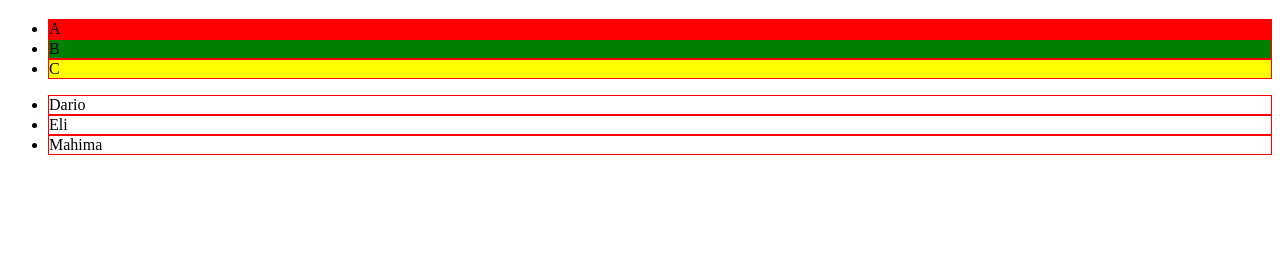
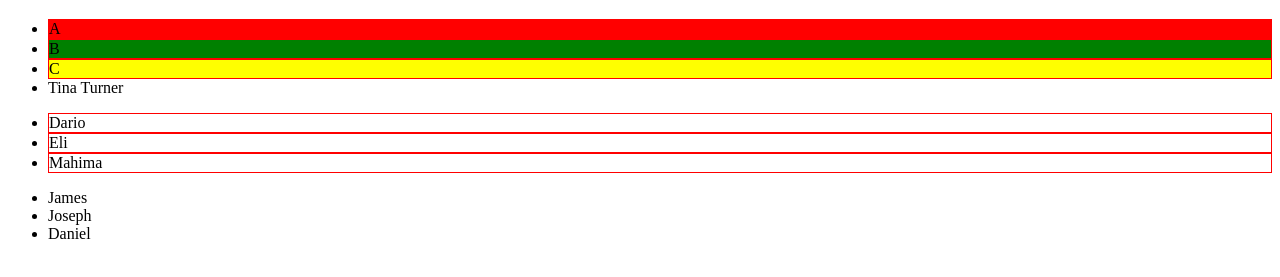
Before and after one commit to JamesBlocker/js_DOM-1-29-18, a plain HTML site: page index.html in a window 1280 px wide. Shown: the part 61-338 px from the top of the page. Drawn offline with Linux system fonts and the light colour scheme.

Commit message:
add loop to create li's with student names

```diff
--- a/index.html
+++ b/index.html
@@ -13,7 +13,7 @@
 </head>
 <body>
     <h1 id="title-page">My Favorite Bands</h1>
-    <ul>
+    <ul id="the-bands">
         <li>The Beatles</li>
         <li id="secondBand">The Kinks</li>
         <li>The Animals</li>
@@ -23,6 +23,8 @@
         <li>Eli</li>
         <li>Mahima</li>
     </ul>
+
+    <ul id="theStudents"></ul>
 
     <script>
         var firstBand = document.body.children[1].children[0];
@@ -46,11 +48,30 @@
         }
 
         var theLis = document.querySelectorAll('li');
-
         for (var i = 0; i < theLis.length; i++) {
             theLis[i].style.border = "1px solid red";
         }
 
+        var theBands = document.querySelector("#the-bands");
+
+        var theNewBand = document.createElement('li');
+        theNewBand.innerText = 'Tina Turner';
+        theBands.appendChild(theNewBand);
+
+        var studentsList = ["James", "Joseph", "Daniel"];
+        var theStudents = document.querySelector('#theStudents');
+        for (var i = 0; i < studentsList.length; i++) {
+
+            var theNewStudent = document.createElement('li');
+            theNewStudent.innerText = studentsList[i];
+            theStudents.appendChild(theNewStudent);
+
+            // var student = document.createElement('li');
+            // student.innerText = studentsList[i];
+            // student.appendChild()
+        }
+
+
     </script>
 </body>
 </html>
```
